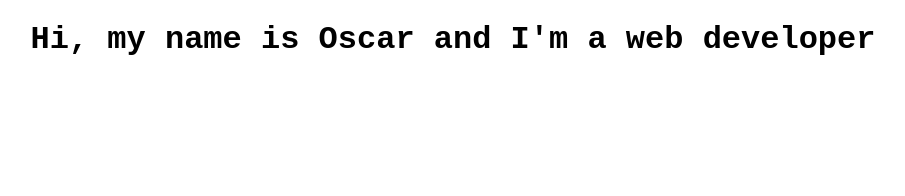
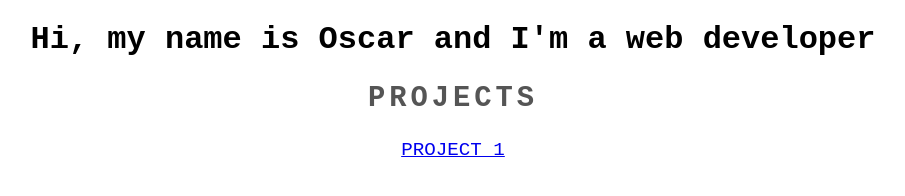
Before and after one commit to danielrod02/danielrod02.github.io, a plain HTML site: page index.html in a window 1280 px wide. Shown: the whole page, without its empty margins (187-1092 px from the left). Drawn offline with Linux system fonts and the light colour scheme; a web font is replaced by a local one.

Commit message:
Links added

```diff
--- a/index.html
+++ b/index.html
@@ -9,13 +9,36 @@
     <style>
         * {
             font-family: 'Syne Mono', monospace;
+            box-sizing: border-box;
         }
-        h1 {
+        h1, h2 {
             text-align: center;
+        }
+        h2 {
+            color: #555;
+            font-size: 1.8rem;
+            letter-spacing: 4px;
+        }
+        ul {
+            list-style-type: none;
+            text-align: center;
+            padding: 0;
+            display: flex;
+            justify-content: space-around;
+        }
+        li {
+            flex: 0 1 15%;
+            font-size: 1.2rem;
+            color: #008ab7;
+            text-decoration: none;
         }
     </style>
 </head>
 <body>
     <h1>Hi, my name is Oscar and I'm a web developer</h1>
+    <h2>PROJECTS</h2>
+    <ul>
+        <li><a href="/port-project1">PROJECT 1</a></li>
+    </ul>
 </body>
 </html>
```
